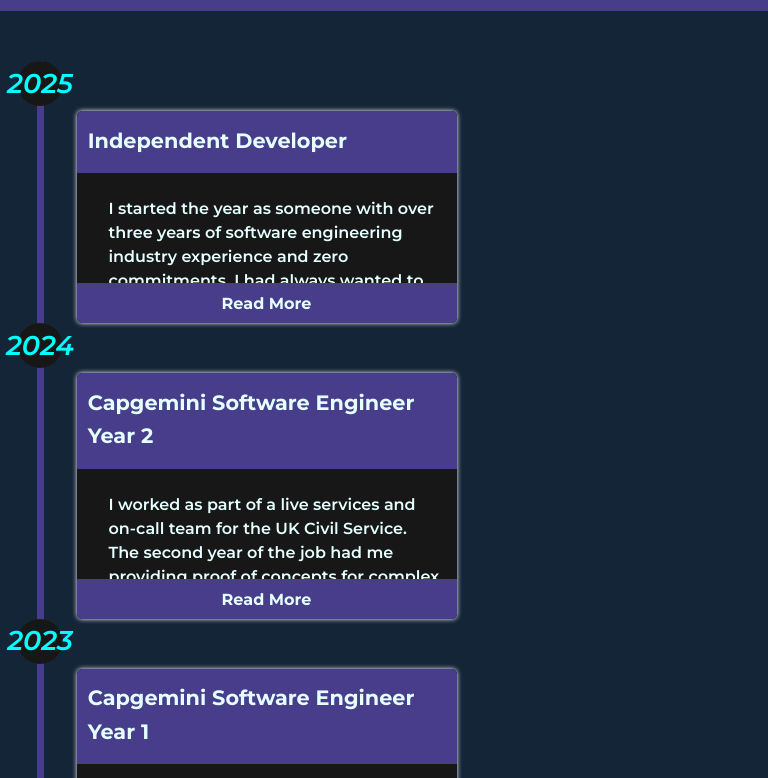
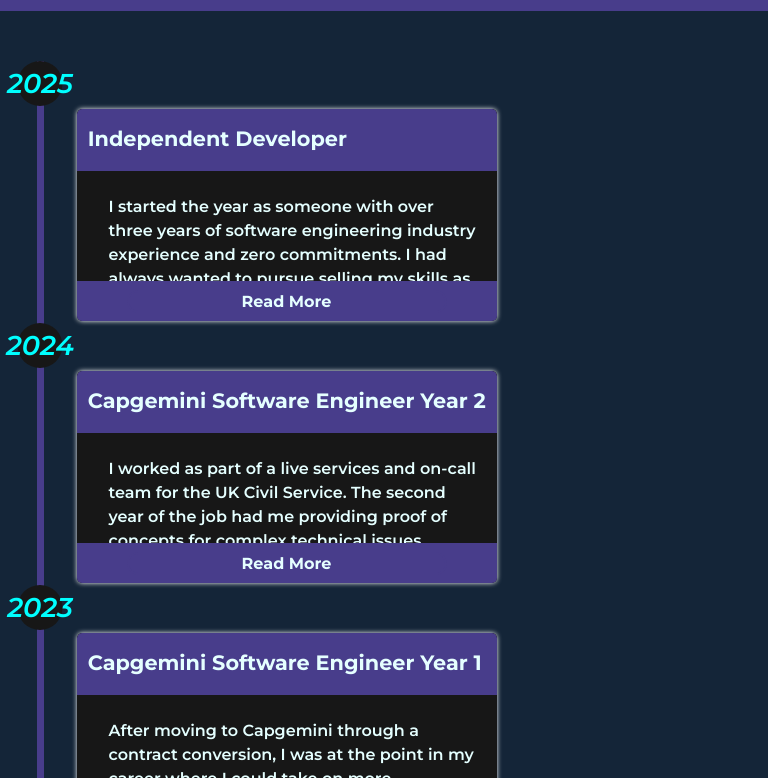
Before and after one commit to Christian-QA/Christian-QA.github.io, a React (Vite) app: page / in a window 768 px wide. Shown: the part 2502-3280 px from the top of the page. Built offline with nearby package versions, Linux system fonts and the light colour scheme; the HTML template or start-up script is replaced by a standard one.

Commit message:
Final fixes to experience

```diff
--- a/src/styling/Experience.css
+++ b/src/styling/Experience.css
@@ -210,6 +210,20 @@
         left: 40px;
     }
 
+    @media (min-width: 540px) {
+        #timeline ul li .box {
+            width: 450px;
+            bottom: 2px;
+        }
+    }
+
+    @media (min-width: 510px) {
+        #timeline ul li .box {
+            width: 420px;
+            bottom: 2px;
+        }
+    }
+
     @media (max-width: 470px) {
         #timeline ul li .box {
             width: 420px;
```
Also changed, not shown: 1 other file (tests, documents, lock files or other folders).
